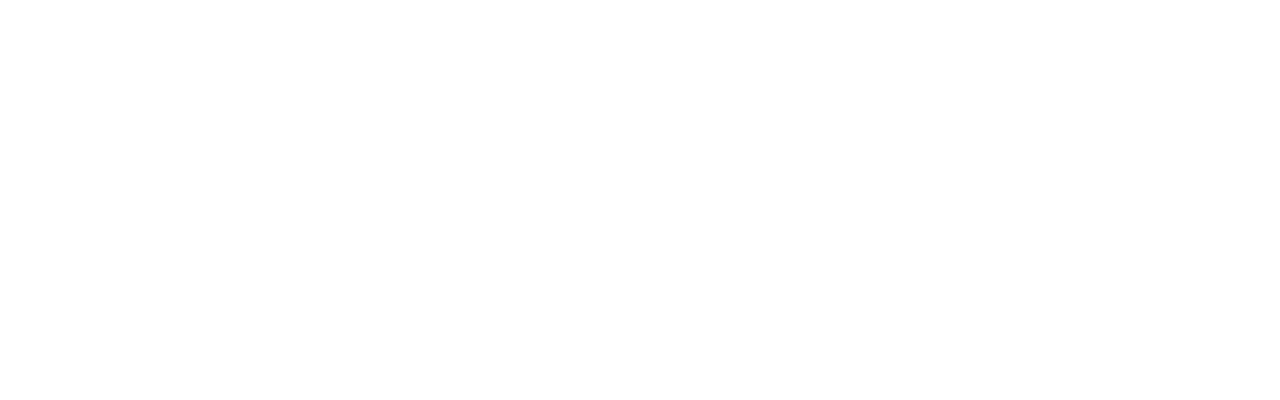
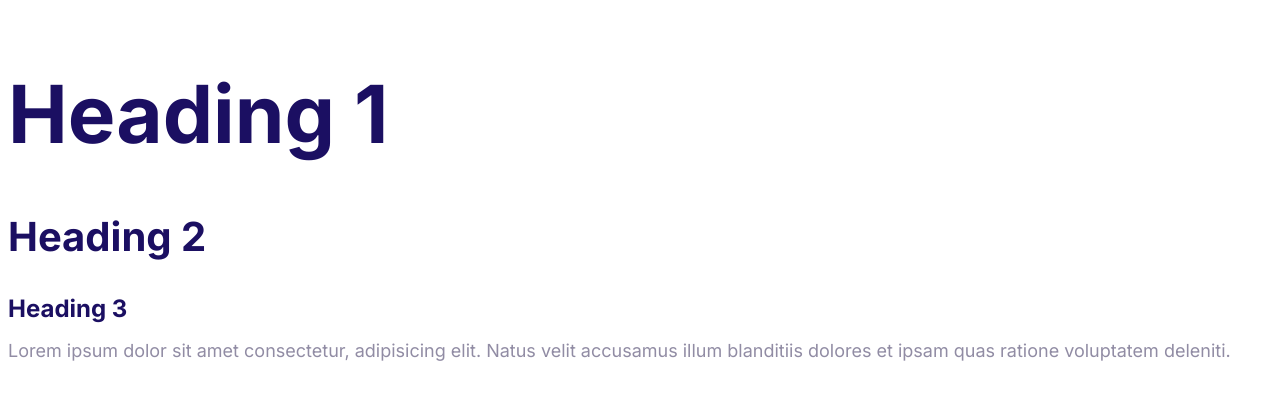
Before and after one commit to AbbasRazaPakistan/Moshify, a plain HTML site: page index.html in a window 1280 px wide. Drawn offline with Linux system fonts and the light colour scheme.

Commit message:
Defined the styles for the fonts.

```diff
--- a/cssstyle.css
+++ b/cssstyle.css
@@ -5,3 +5,44 @@
   --color-heading: #1b0f62;
   --color-body: #918ca4;
 }
+html {
+  font-size: 62.5%;
+}
+body {
+  font-family: "Inter", Arial, Helvetica, sans-serif;
+  color: var(--color-body);
+  font-size: 2.4rem;
+  line-height: 1.5;
+}
+h1,
+h2,
+h3 {
+  color: var(--color-heading);
+  margin-bottom: 1rem;
+}
+h1 {
+  font-size: 7rem;
+}
+h2 {
+  font-size: 4rem;
+}
+h3 {
+  font-size: 3rem;
+}
+p {
+  margin-top: 0;
+}
+@media screen and (min-width: 1024px) {
+  body {
+    font-size: 1.8rem;
+  }
+  h1 {
+    font-size: 8rem;
+  }
+  h2 {
+    font-size: 4rem;
+  }
+  h3 {
+    font-size: 2.4rem;
+  }
+}
--- a/index.html
+++ b/index.html
@@ -4,7 +4,22 @@
     <meta charset="UTF-8" />
     <meta name="viewport" content="width=device-width, initial-scale=1.0" />
     <link rel="stylesheet" href="./cssstyle.css" />
+    <link rel="preconnect" href="https://fonts.googleapis.com" />
+    <link rel="preconnect" href="https://fonts.gstatic.com" crossorigin />
+    <link
+      href="https://fonts.googleapis.com/css2?family=Inter:wght@400;600;700&display=swap"
+      rel="stylesheet"
+    />
     <title>Moshify</title>
   </head>
-  <body></body>
+  <body>
+    <h1>Heading 1</h1>
+    <h2>Heading 2</h2>
+    <h3>Heading 3</h3>
+    <p>
+      Lorem ipsum dolor sit amet consectetur, adipisicing elit. Natus velit
+      accusamus illum blanditiis dolores et ipsam quas ratione voluptatem
+      deleniti.
+    </p>
+  </body>
 </html>
```
